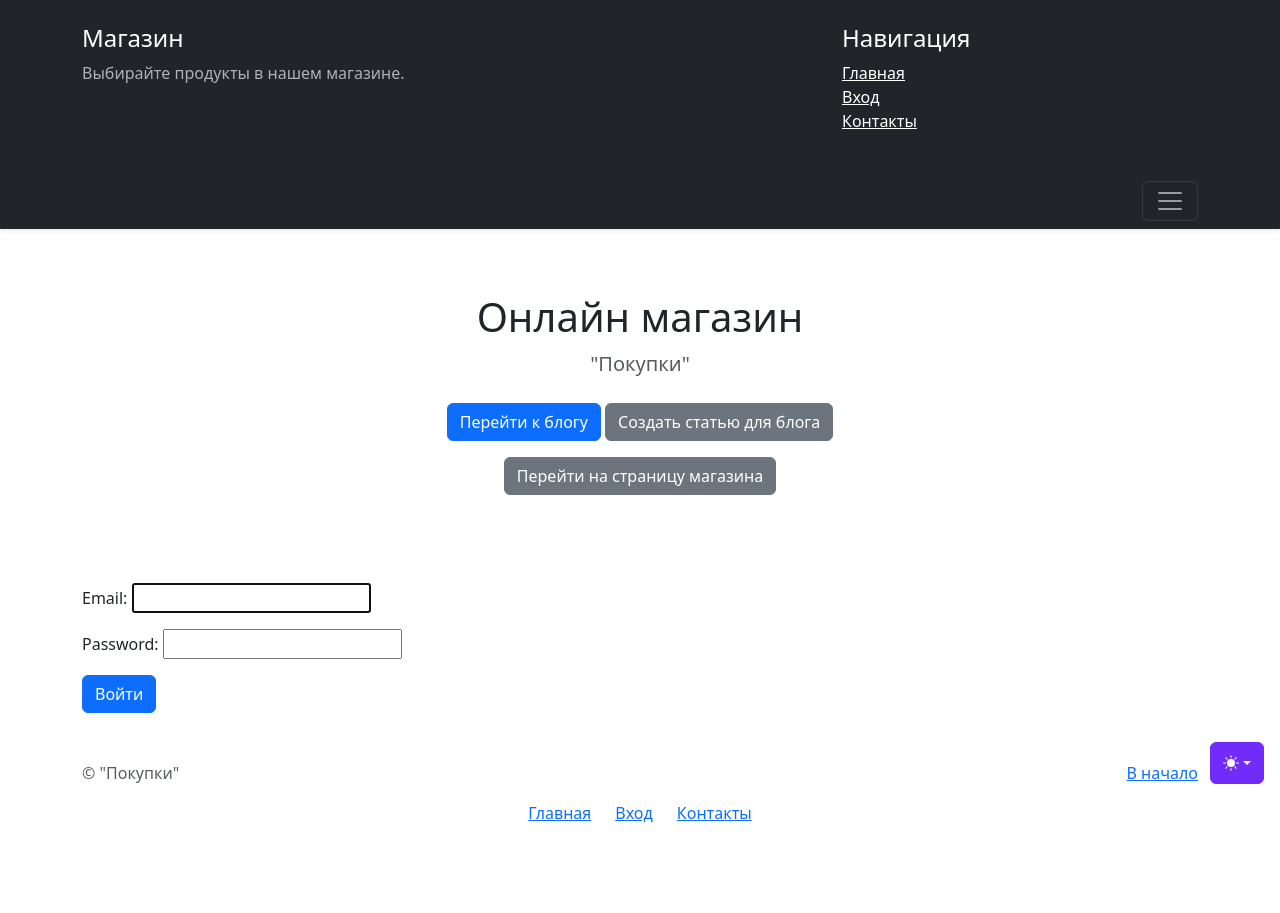
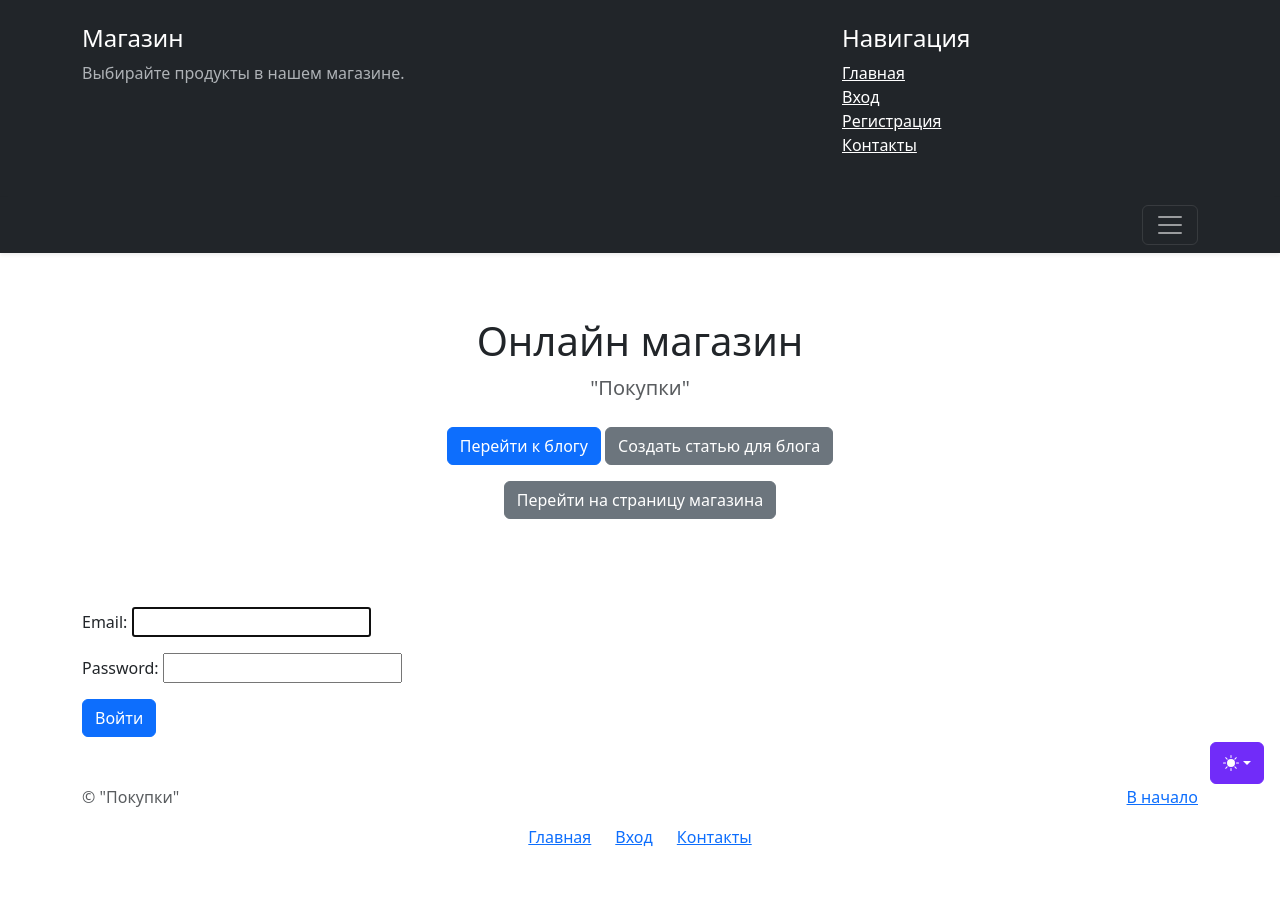
Before and after one commit to Diesto070/homework_22, a Django app: page /users/login/?next=/blog/blogs/1/ in a window 1280 px wide, after a click that opens the changed part. Before the commit the page ends 823 px from the top, so only its background shows below. Run offline with Django 5.2, Linux system fonts and the light colour scheme; some libraries are stand-ins or nearby versions.

Commit message:
hw_27 fix

```diff
--- a/catalog/templates/catalog/includes/inc_menu.html
+++ b/catalog/templates/catalog/includes/inc_menu.html
@@ -9,7 +9,17 @@
                     <h4>Навигация</h4>
                     <ul class="list-unstyled">
                         <li><a href="{% url 'catalog:product_list' %}" class="text-white">Главная</a></li>
-                        <li><a href="#" class="text-white">Вход</a></li>
+                        {% if user.is_authenticated %}
+                        <li>
+                            <form method="post" action="{% url 'users:logout' %}" style="display: inline;">
+                                {% csrf_token %}
+                                <button type="submit" class="btn btn-link text-white p-0" style="border: none; background: none; text-decoration: underline;">Выход</button>
+                            </form>
+                        </li>
+                        {% else %}
+                        <li><a href="{% url 'users:login' %}" class="text-white">Вход</a></li>
+                        <li><a href="{% url 'users:register' %}" class="text-white">Регистрация</a></li>
+                        {% endif %}
                         <li><a href="{% url 'catalog:contacts' %}" class="text-white">Контакты</a></li>
                     </ul>
                 </div>
```
